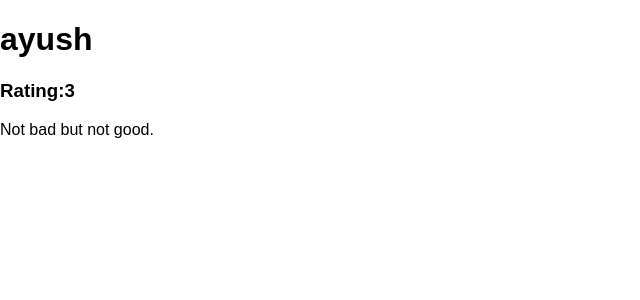
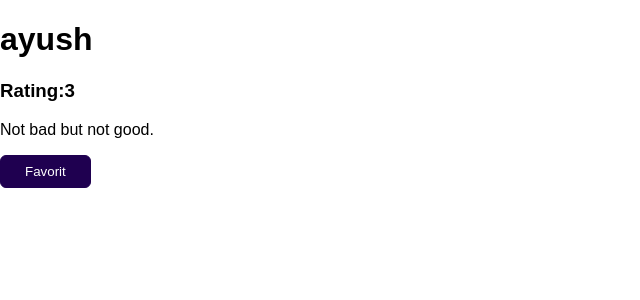
Before and after one commit to aadarsha0997/form-practice, a Django app: page /review-list/1 in a window 1280 px wide. Shown: the top 300 px of the page, without its empty margins (0-640 px from the left). Run offline with Django 5.2, Linux system fonts and the light colour scheme; data comes from the database, SQL or seed files in the repository.

Commit message:
Adding basic structure to learn session

```diff
--- a/reviews/templates/reviews/detail-view.html
+++ b/reviews/templates/reviews/detail-view.html
@@ -7,4 +7,5 @@ detail page
     <h1>{{review.user_name}}</h1>
     <h3>Rating:{{review.rating}} </h3>
     <p>{{review.review_text}}</p>
+    <button>Favorit</button>
 {% endblock content%}
```
